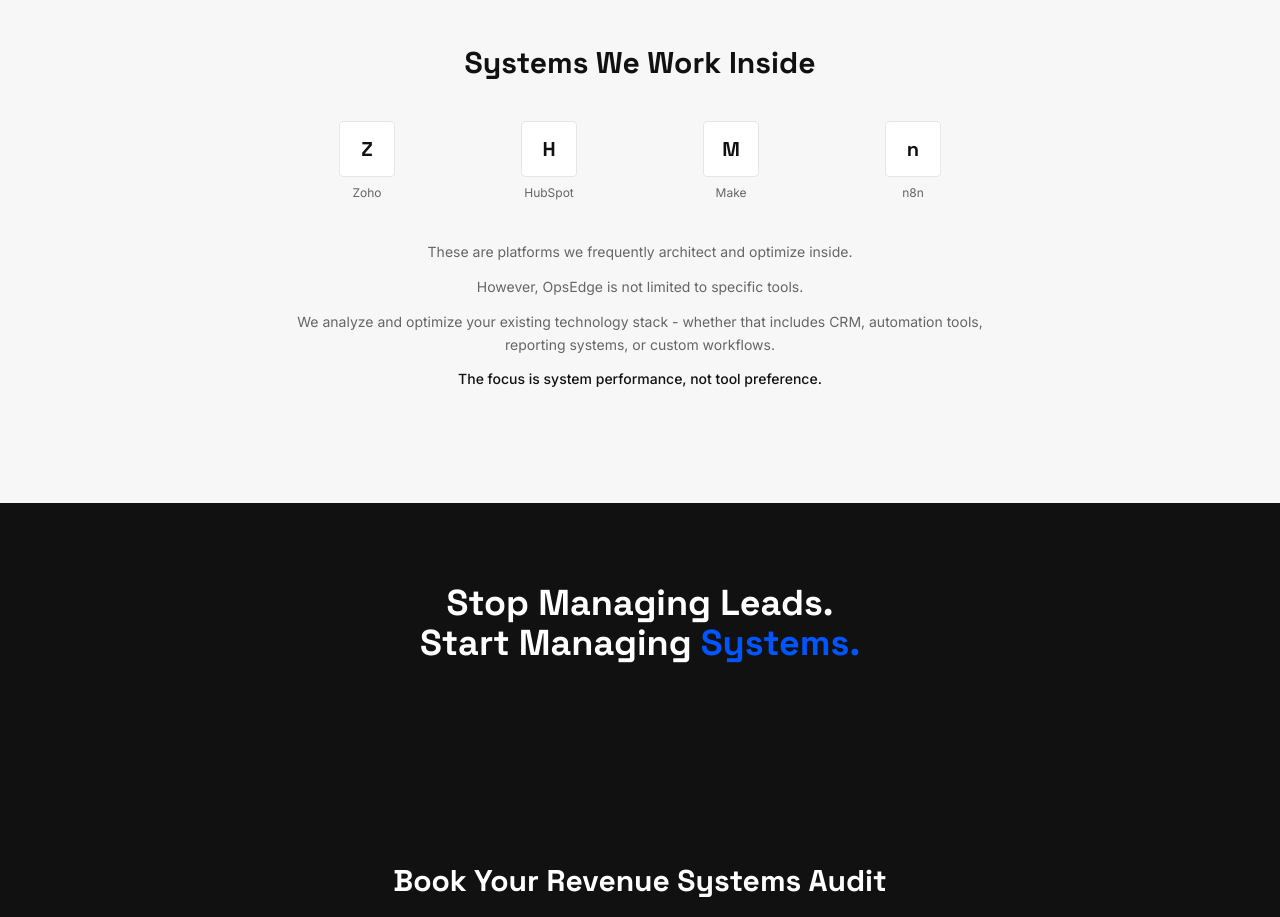
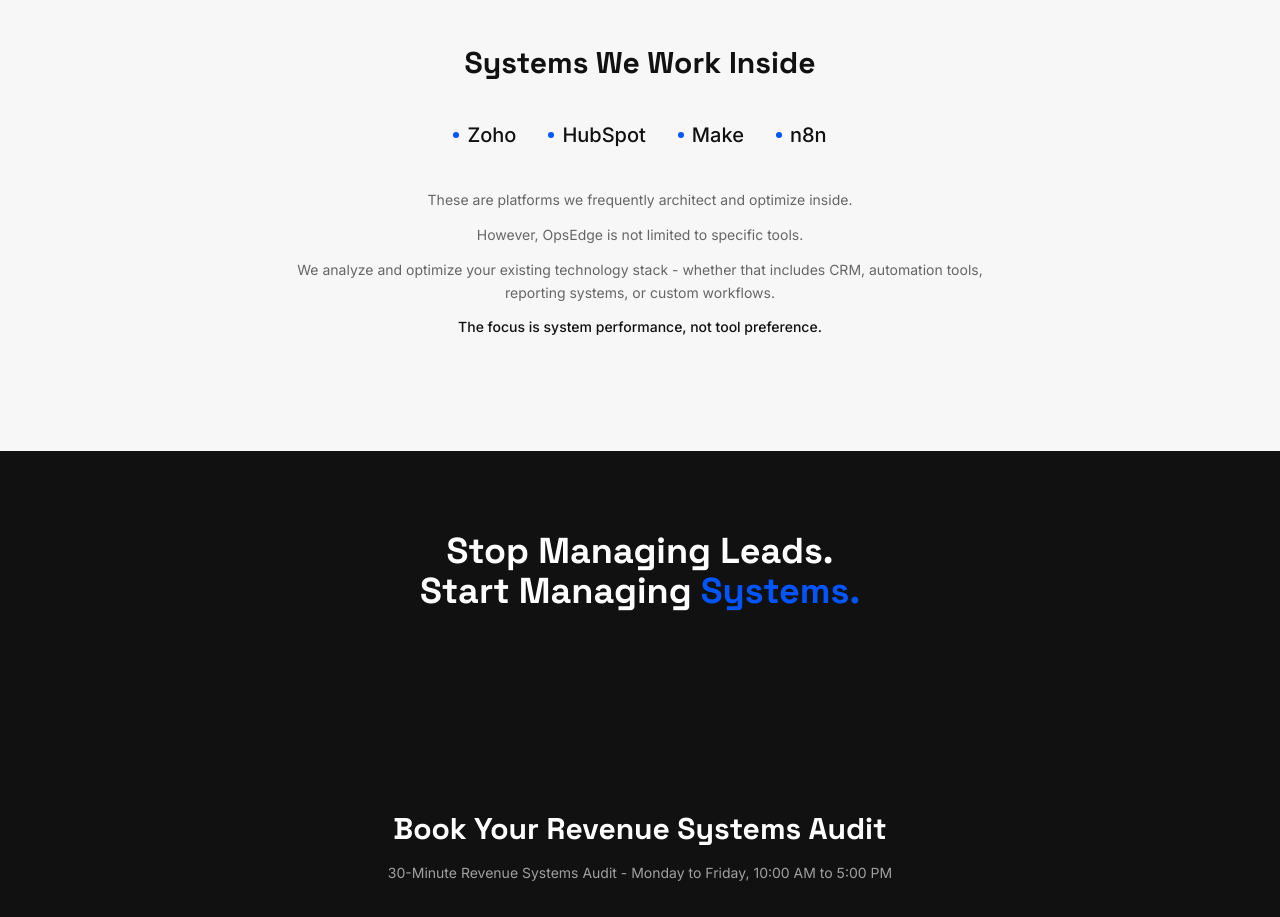
Before and after one commit to shilldas-hub/opsedge, a React (Vite) app: page / in a window 1280 px wide. Shown: the part 3540-4457 px from the top of the page. Built offline with nearby package versions, Linux system fonts and the light colour scheme; the HTML template or start-up script is replaced by a standard one.

Commit message:
Reformatted systems into a list

```diff
--- a/src/pages/Index.tsx
+++ b/src/pages/Index.tsx
@@ -20,9 +20,8 @@
 
   return (
     <header
-      className={`fixed top-0 left-0 right-0 z-50 transition-all duration-200 ${
-        scrolled ? "bg-background/95 backdrop-blur border-b border-border shadow-sm" : "bg-transparent"
-      }`}
+      className={`fixed top-0 left-0 right-0 z-50 transition-all duration-200 ${scrolled ? "bg-background/95 backdrop-blur border-b border-border shadow-sm" : "bg-transparent"
+        }`}
     >
       <div className="container flex items-center justify-between h-16">
         <span className="font-heading text-xl font-bold tracking-tight text-foreground">
@@ -31,11 +30,10 @@
         <a
           href="#book-audit"
           onClick={scrollToBooking}
-          className={`inline-flex items-center gap-2 px-5 py-2.5 text-sm font-medium rounded transition-all ${
-            scrolled
+          className={`inline-flex items-center gap-2 px-5 py-2.5 text-sm font-medium rounded transition-all ${scrolled
               ? "bg-primary text-primary-foreground hover:opacity-90"
               : "bg-foreground text-background hover:opacity-90"
-          }`}
+            }`}
         >
           Book Audit
           <ArrowRight className="w-4 h-4" />
@@ -229,19 +227,17 @@
           <h2 className="font-heading text-2xl md:text-3xl font-bold mb-10 text-center">
             Systems We Work Inside
           </h2>
-          <div className="grid grid-cols-4 gap-6 mb-10">
+          <ul className="flex flex-wrap items-center justify-center gap-x-8 gap-y-4 mb-10">
             {platforms.map((p) => (
-              <div
+              <li
                 key={p.name}
-                className="flex flex-col items-center gap-2"
+                className="flex items-center gap-2 text-lg md:text-xl font-medium text-foreground"
               >
-                <div className="w-14 h-14 border border-border rounded flex items-center justify-center bg-background">
-                  <span className="font-heading text-xl font-bold text-foreground">{p.letter}</span>
-                </div>
-                <span className="text-xs text-muted-foreground">{p.name}</span>
-              </div>
+                <span className="w-1.5 h-1.5 rounded-full bg-primary flex-shrink-0" />
+                {p.name}
+              </li>
             ))}
-          </div>
+          </ul>
           <div className="text-sm text-muted-foreground leading-relaxed space-y-3 text-center">
             <p>These are platforms we frequently architect and optimize inside.</p>
             <p>However, OpsEdge is not limited to specific tools.</p>
@@ -291,7 +287,7 @@
                 aria-label="LinkedIn"
               >
                 <svg className="w-4 h-4" fill="currentColor" viewBox="0 0 24 24">
-                  <path d="M20.447 20.452h-3.554v-5.569c0-1.328-.027-3.037-1.852-3.037-1.853 0-2.136 1.445-2.136 2.939v5.667H9.351V9h3.414v1.561h.046c.477-.9 1.637-1.85 3.37-1.85 3.601 0 4.267 2.37 4.267 5.455v6.286zM5.337 7.433a2.062 2.062 0 01-2.063-2.065 2.064 2.064 0 112.063 2.065zm1.782 13.019H3.555V9h3.564v11.452zM22.225 0H1.771C.792 0 0 .774 0 1.729v20.542C0 23.227.792 24 1.771 24h20.451C23.2 24 24 23.227 24 22.271V1.729C24 .774 23.2 0 22.222 0h.003z"/>
+                  <path d="M20.447 20.452h-3.554v-5.569c0-1.328-.027-3.037-1.852-3.037-1.853 0-2.136 1.445-2.136 2.939v5.667H9.351V9h3.414v1.561h.046c.477-.9 1.637-1.85 3.37-1.85 3.601 0 4.267 2.37 4.267 5.455v6.286zM5.337 7.433a2.062 2.062 0 01-2.063-2.065 2.064 2.064 0 112.063 2.065zm1.782 13.019H3.555V9h3.564v11.452zM22.225 0H1.771C.792 0 0 .774 0 1.729v20.542C0 23.227.792 24 1.771 24h20.451C23.2 24 24 23.227 24 22.271V1.729C24 .774 23.2 0 22.222 0h.003z" />
                 </svg>
               </a>
             </div>
```
